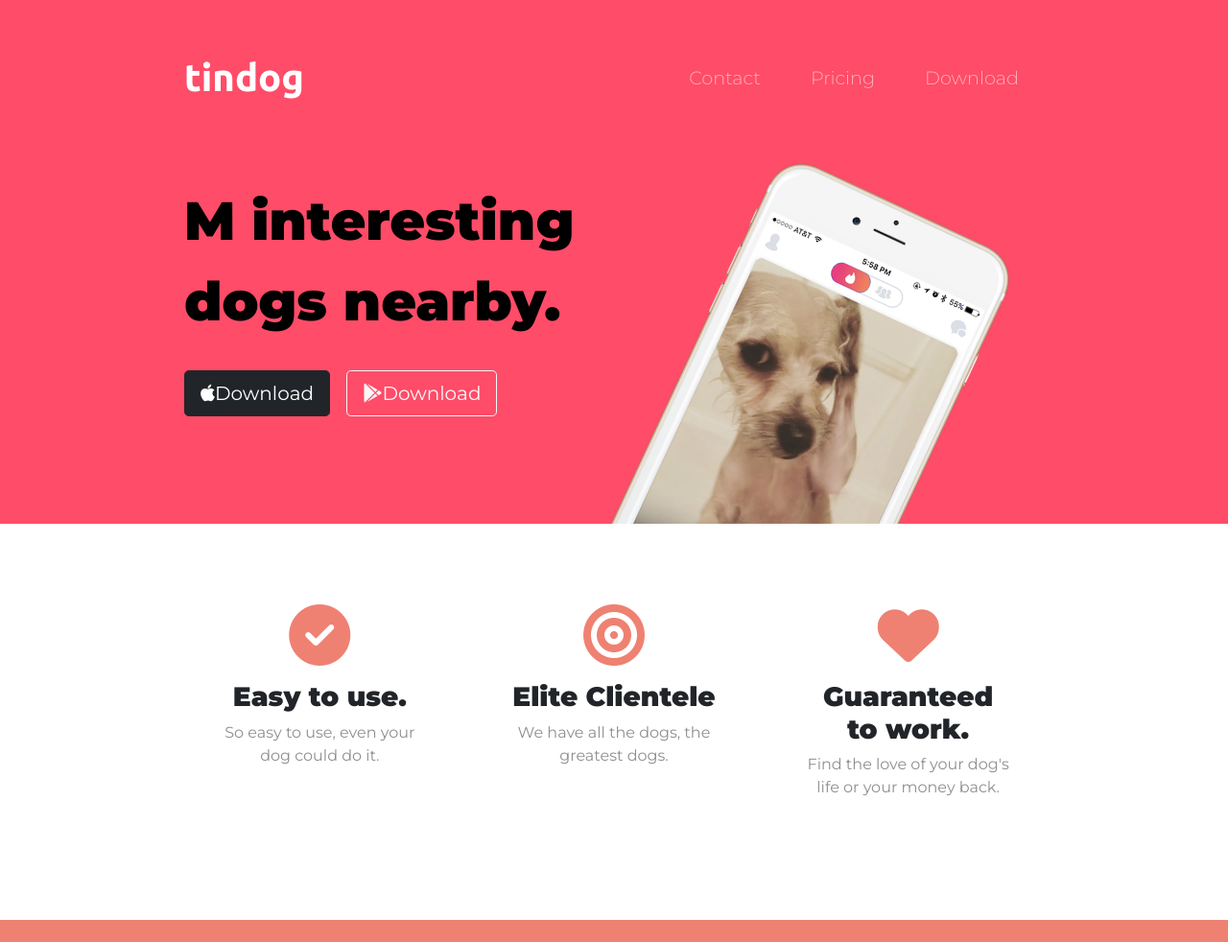
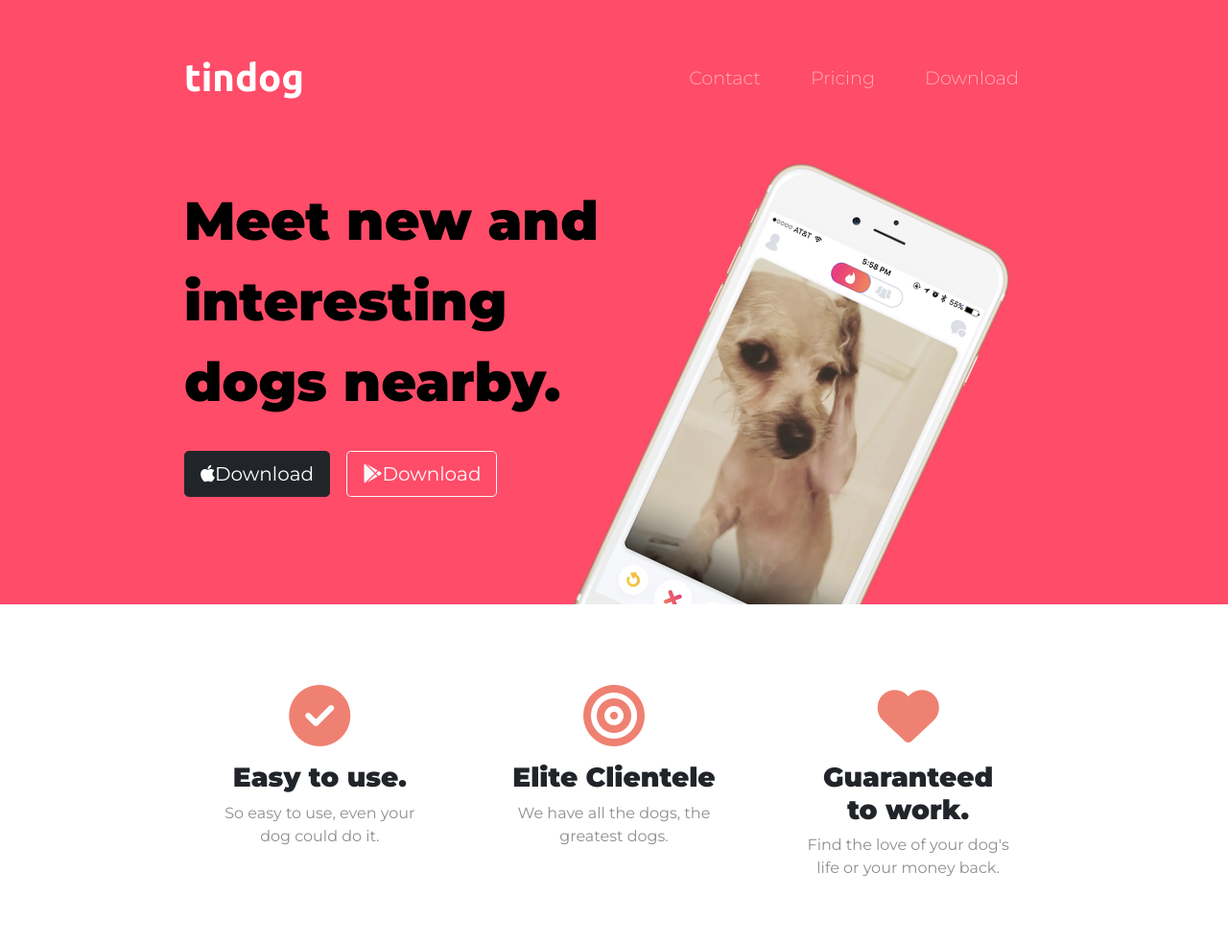
Before and after one commit to rajkhake77/TinDog, a plain HTML site: page index.html in a window 1280 px wide. Shown: the top 982 px of the page at 96% size. Drawn offline with nearby package versions, Linux system fonts and the light colour scheme.

Commit message:
Update index.html

```diff
--- a/index.html
+++ b/index.html
@@ -54,7 +54,7 @@
       <div class="row" class="gradient-background">
 
         <div class="col-lg-6">
-          <h1 class="big-heading">M    interesting dogs nearby.</h1>
+          <h1 class="big-heading">Meet new and interesting dogs nearby.</h1>
           <button type="button" class="btn btn-dark btn-lg download-button"><i class="fa-brands fa-apple"></i>Download</button>
 
           <button type="button" class="btn btn-outline-light btn-lg download-button"><i class="fa-brands fa-google-play"></i>Download</button>
```
